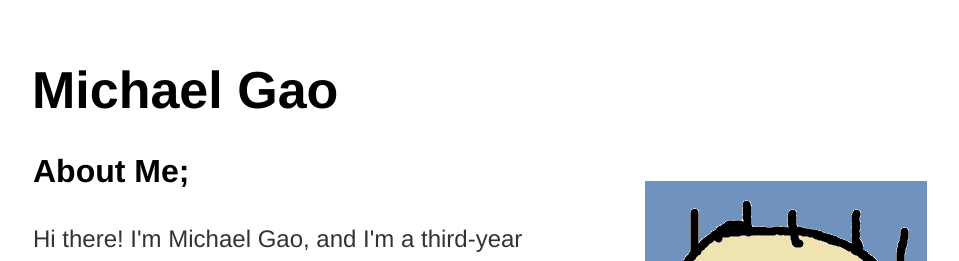
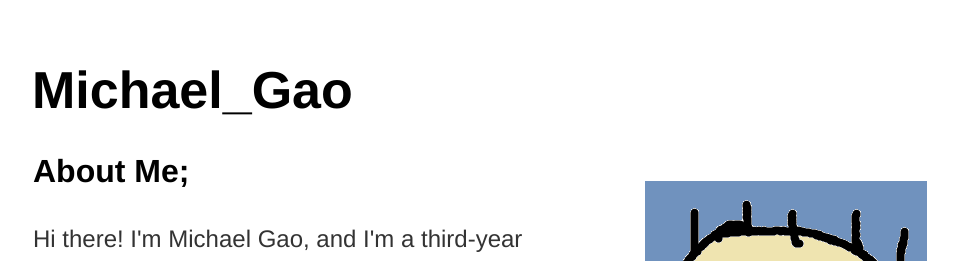
Before and after one commit to michael-c-gao/WebsiteOfMichael, a Jekyll site: the page built from index.html, in a window 1280 px wide. Shown: the top 261 px of the page, without its empty margins (160-1119 px from the left). Built offline with Jekyll 4.4.1, drawn with Linux system fonts in a browser that asks for light colours.

Commit message:
Update default.html

```diff
--- a/_layouts/default.html
+++ b/_layouts/default.html
@@ -5,7 +5,7 @@
 			<link rel="stylesheet" type="text/css" href="/css/main.css">
 		</head>
 		<body>
-			<h1 style="margin-bottom: 0px">Michael Gao</h1>
+			<h1 style="margin-bottom: 0px">Michael_Gao</h1>
 			<div class="container">
 
 			{{ content }}
```
